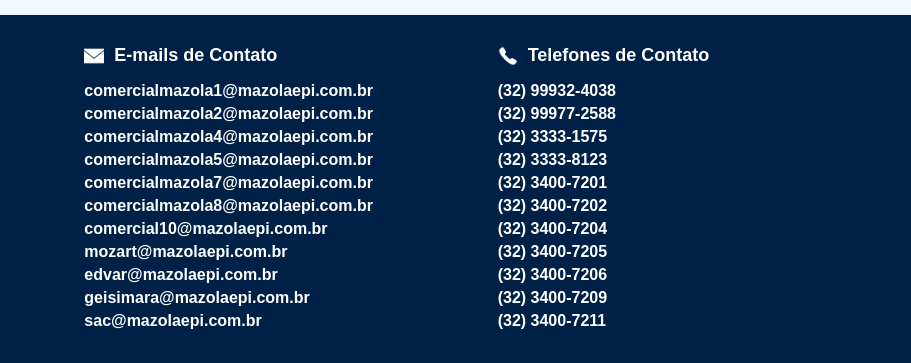
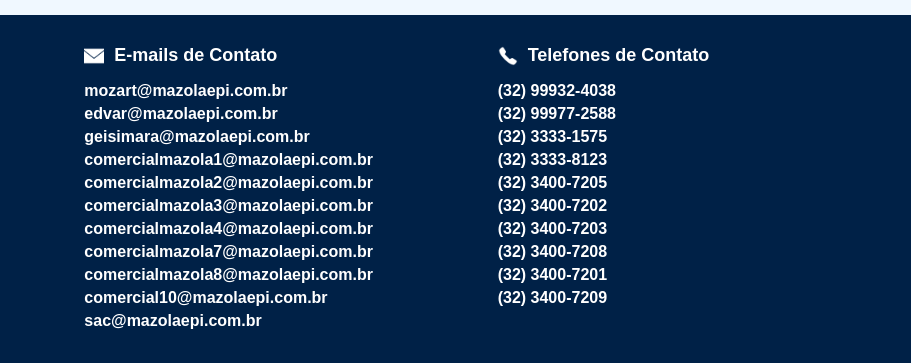
Before and after one commit to RuanAlmeidaTSI/mazolaepi, a website: page index.html in a window 1280 px wide. Shown: the part 1765-2128 px from the top of the page, 369-1280 px from the left. Drawn offline with nearby package versions, Linux system fonts and the light colour scheme.

Commit message:
Update index.html

```diff
--- a/index.html
+++ b/index.html
@@ -415,7 +415,7 @@
 
 
 
-    <footer>
+        <footer>
         <!-- Section 1: Logo and Address -->
         <div class="section address-section">
             <img src="images/logo.png" alt="Logo Mazola EPI" class="logo">
@@ -429,16 +429,17 @@
                 <img src="images/email.png" alt="Email Icon">E-mails de Contato
             </h3>
             <ul id="email-list">
+				<li>mozart@mazolaepi.com.br</li>
+                <li>edvar@mazolaepi.com.br</li>
+                <li>geisimara@mazolaepi.com.br</li>
                 <li>comercialmazola1@mazolaepi.com.br</li>
                 <li>comercialmazola2@mazolaepi.com.br</li>
+                <li>comercialmazola3@mazolaepi.com.br</li>
                 <li>comercialmazola4@mazolaepi.com.br</li>
-                <li>comercialmazola5@mazolaepi.com.br</li>
                 <li>comercialmazola7@mazolaepi.com.br</li>
                 <li>comercialmazola8@mazolaepi.com.br</li>
                 <li>comercial10@mazolaepi.com.br</li>
-                <li>mozart@mazolaepi.com.br</li>
-                <li>edvar@mazolaepi.com.br</li>
-                <li>geisimara@mazolaepi.com.br</li>
+
                 <li>sac@mazolaepi.com.br</li>
             </ul>
         </div>
@@ -453,13 +454,12 @@
                 <li>(32) 99977-2588</li>
                 <li>(32) 3333-1575</li>
                 <li>(32) 3333-8123</li>
+                <li>(32) 3400-7205</li>
+                <li>(32) 3400-7202</li>
+                <li>(32) 3400-7203</li>
+                <li>(32) 3400-7208</li>
                 <li>(32) 3400-7201</li>
-                <li>(32) 3400-7202</li>
-                <li>(32) 3400-7204</li>
-                <li>(32) 3400-7205</li>
-                <li>(32) 3400-7206</li>
                 <li>(32) 3400-7209</li>
-                <li>(32) 3400-7211</li>
             </ul>
         </div>
     </footer>
```
